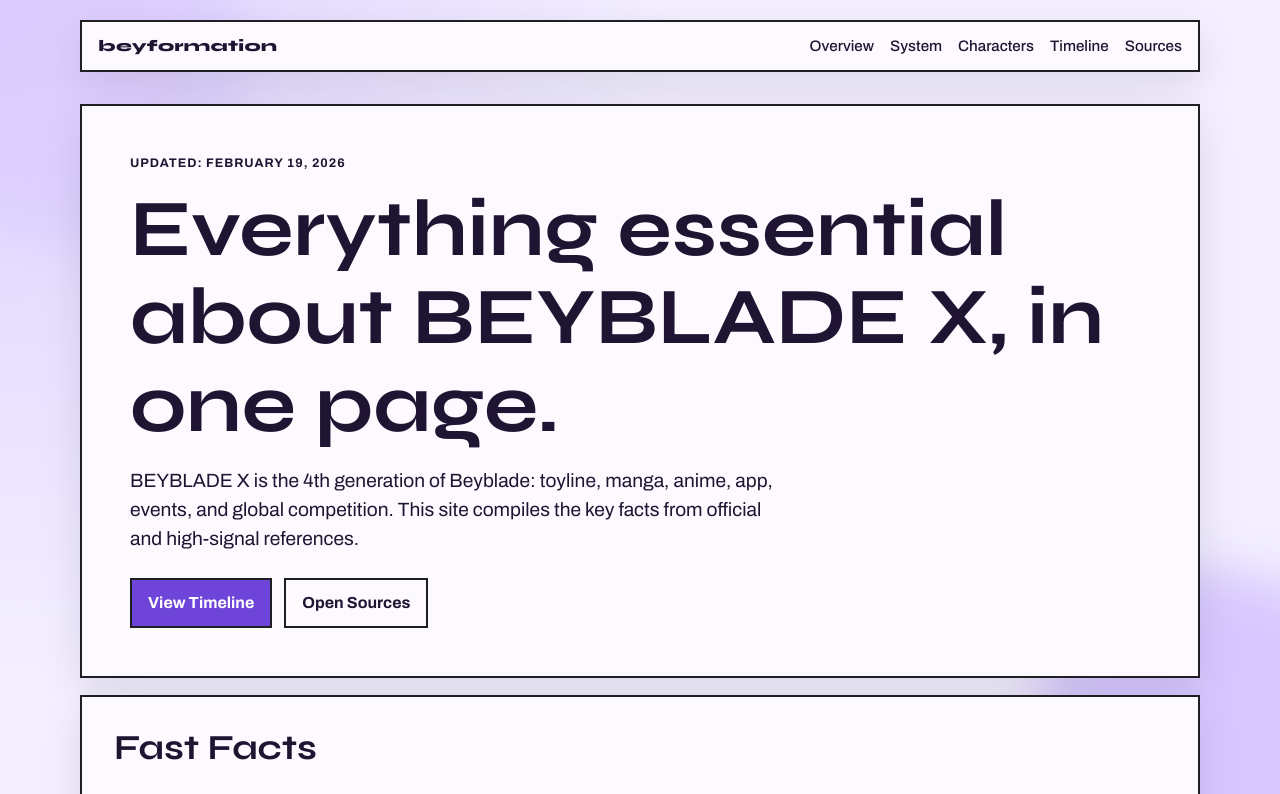
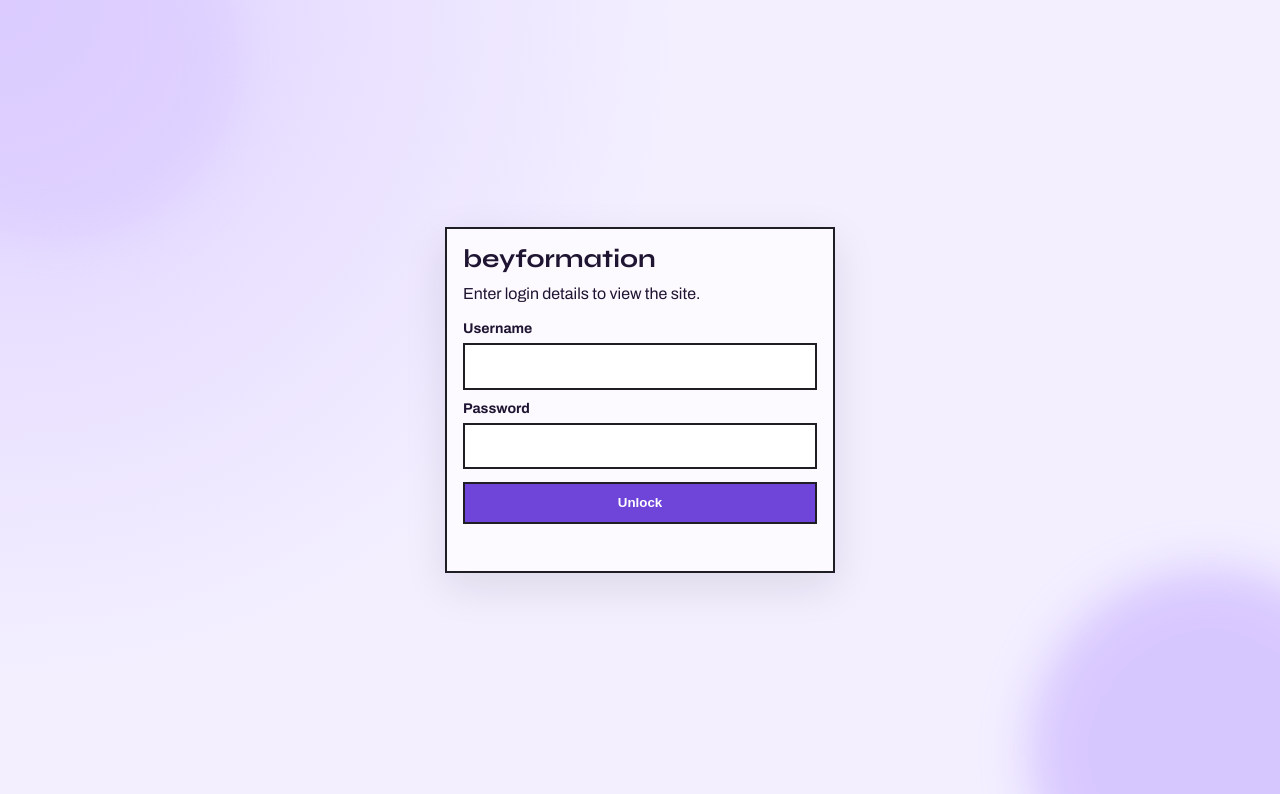
Before and after one commit to Twopants24/beyformation, a website: page index.html in a window 1280 px wide. Shown: the top 794 px of the page. Drawn offline with Linux system fonts and the light colour scheme.

Commit message:
Add client-side login gate for GitHub Pages refresh prompts

```diff
--- a/index.html
+++ b/index.html
@@ -16,7 +16,20 @@
     <div class="bg-orb orb-a" aria-hidden="true"></div>
     <div class="bg-orb orb-b" aria-hidden="true"></div>
 
-    <header class="site-header">
+    <section id="auth-gate" class="auth-gate">
+      <form id="auth-form" class="auth-card">
+        <h1>beyformation</h1>
+        <p>Enter login details to view the site.</p>
+        <label for="auth-user">Username</label>
+        <input id="auth-user" name="user" autocomplete="username" required />
+        <label for="auth-pass">Password</label>
+        <input id="auth-pass" name="pass" type="password" autocomplete="current-password" required />
+        <button type="submit" class="btn btn-primary">Unlock</button>
+        <p id="auth-error" class="auth-error" aria-live="polite"></p>
+      </form>
+    </section>
+
+    <header class="site-header protected">
       <a href="#" class="brand">beyformation</a>
       <button id="menu-toggle" class="menu-toggle" aria-label="Toggle menu" aria-expanded="false">
         Menu
@@ -30,7 +43,7 @@
       </nav>
     </header>
 
-    <main>
+    <main class="protected">
       <section id="overview" class="hero reveal">
         <p class="eyebrow">Updated: February 19, 2026</p>
         <h1>Everything essential about BEYBLADE X, in one page.</h1>
@@ -294,13 +307,44 @@
       </section>
     </main>
 
-    <footer class="site-footer reveal">
+    <footer class="site-footer reveal protected">
       <h2>beyformation</h2>
       <p>This page summarizes public information and may lag behind future product/event updates.</p>
       <p>© <span id="year"></span> Fan reference page</p>
     </footer>
 
     <script>
+      const AUTH_USER = "beyformation";
+      const AUTH_PASS = "letitrip321";
+      const authGate = document.getElementById("auth-gate");
+      const authForm = document.getElementById("auth-form");
+      const authError = document.getElementById("auth-error");
+      const protectedNodes = document.querySelectorAll(".protected");
+
+      function setProtectedVisible(visible) {
+        protectedNodes.forEach((node) => {
+          node.style.display = visible ? "" : "none";
+        });
+        authGate.style.display = visible ? "none" : "grid";
+      }
+
+      setProtectedVisible(false);
+
+      authForm.addEventListener("submit", (event) => {
+        event.preventDefault();
+        const formData = new FormData(authForm);
+        const user = String(formData.get("user") || "").trim();
+        const pass = String(formData.get("pass") || "");
+
+        if (user === AUTH_USER && pass === AUTH_PASS) {
+          authError.textContent = "";
+          setProtectedVisible(true);
+          return;
+        }
+
+        authError.textContent = "Incorrect username or password.";
+      });
+
       const menuToggle = document.getElementById("menu-toggle");
       const siteNav = document.getElementById("site-nav");
       const revealNodes = document.querySelectorAll(".reveal");
--- a/styles.css
+++ b/styles.css
@@ -86,6 +86,57 @@ a {
   background: var(--panel);
   padding: 0.45rem 0.8rem;
   font-family: inherit;
+  font-weight: 700;
+}
+
+.auth-gate {
+  min-height: calc(100vh - 2.5rem);
+  display: grid;
+  place-items: center;
+}
+
+.auth-card {
+  width: min(92vw, 390px);
+  border: 2px solid var(--line);
+  background: var(--panel);
+  box-shadow: var(--shadow);
+  padding: 1rem;
+}
+
+.auth-card h1 {
+  margin: 0 0 0.55rem;
+  font-size: 1.6rem;
+}
+
+.auth-card p {
+  margin: 0 0 0.75rem;
+}
+
+.auth-card label {
+  display: block;
+  font-size: 0.88rem;
+  font-weight: 700;
+  margin: 0.5rem 0 0.25rem;
+}
+
+.auth-card input {
+  width: 100%;
+  border: 2px solid var(--line);
+  padding: 0.58rem;
+  background: #fff;
+  font: inherit;
+}
+
+.auth-card button {
+  width: 100%;
+  margin-top: 0.8rem;
+  cursor: pointer;
+}
+
+.auth-error {
+  min-height: 1.2rem;
+  margin-top: 0.6rem;
+  color: #b3261e;
   font-weight: 700;
 }
 
```
